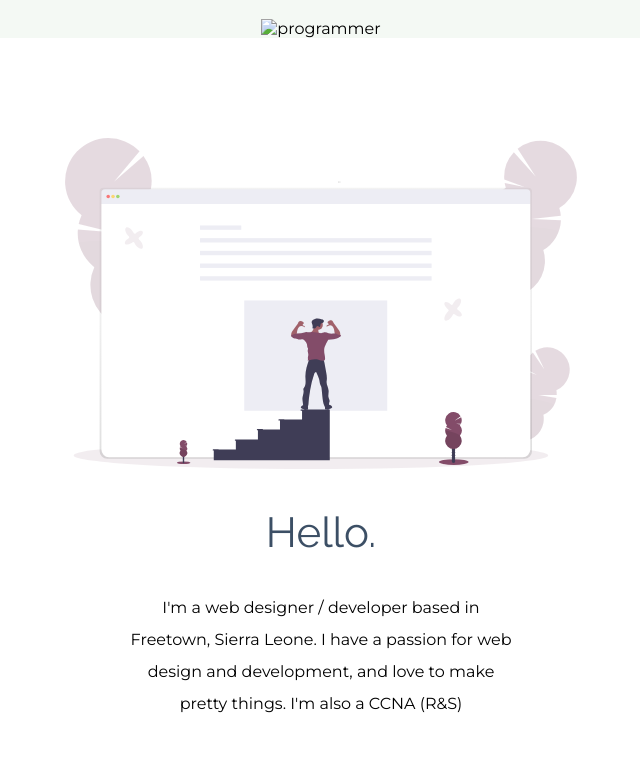
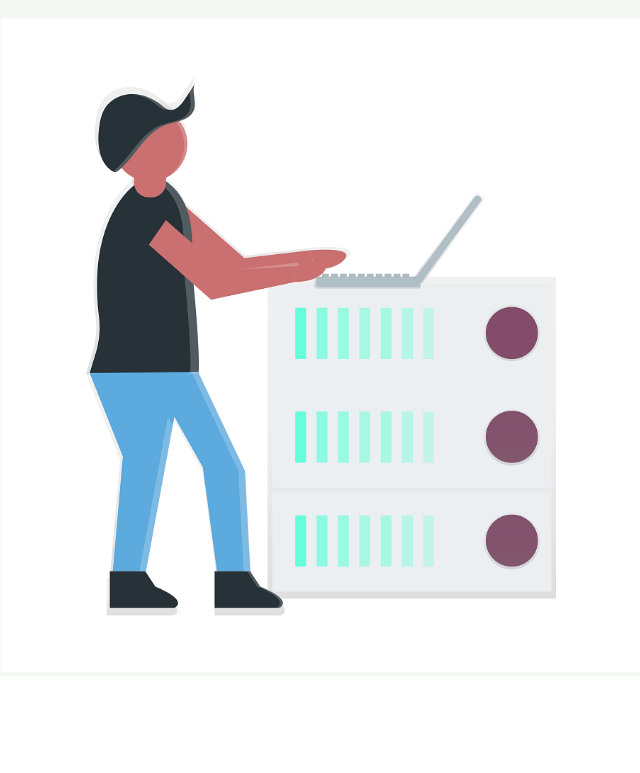
Before and after one commit to sajrob/CV, a plain HTML site: page index.html in a window 1280 px wide. Shown: the part 358-1131 px from the top of the page, without its empty margins (319-959 px from the left). Drawn offline with Linux system fonts and the light colour scheme.

Commit message:
Update index.html

```diff
--- a/index.html
+++ b/index.html
@@ -17,7 +17,7 @@
   <div class="top-container">
     <h1>I'm Solomon</h1>
     <h2>a <span class="pro">pro</span>grammer.</h2>
-    <img class="banner" src="undraw_maintenance_cn7j.png" alt="programmer">
+    <img class="banner" src="images/undraw_maintenance_cn7j.png" alt="programmer">
   </div>
 
 
```
